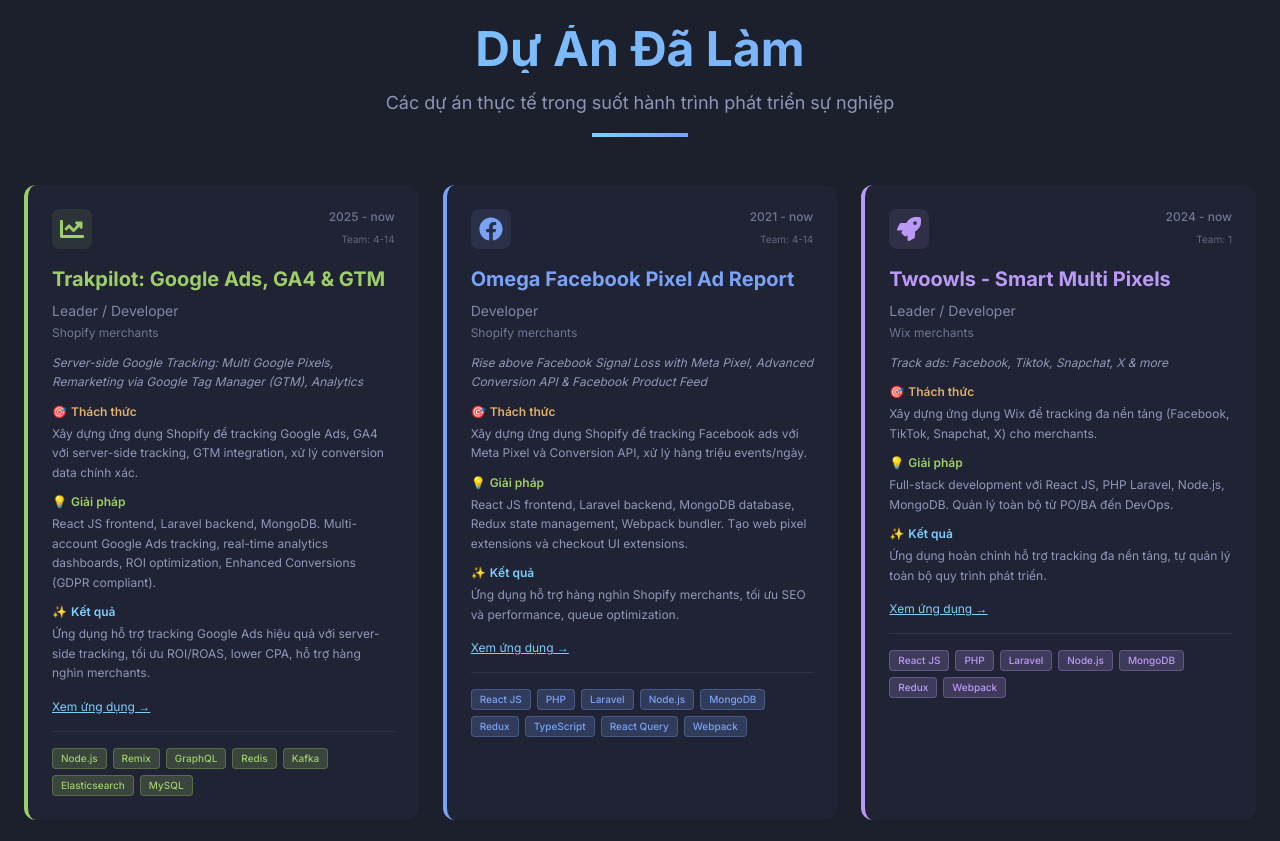
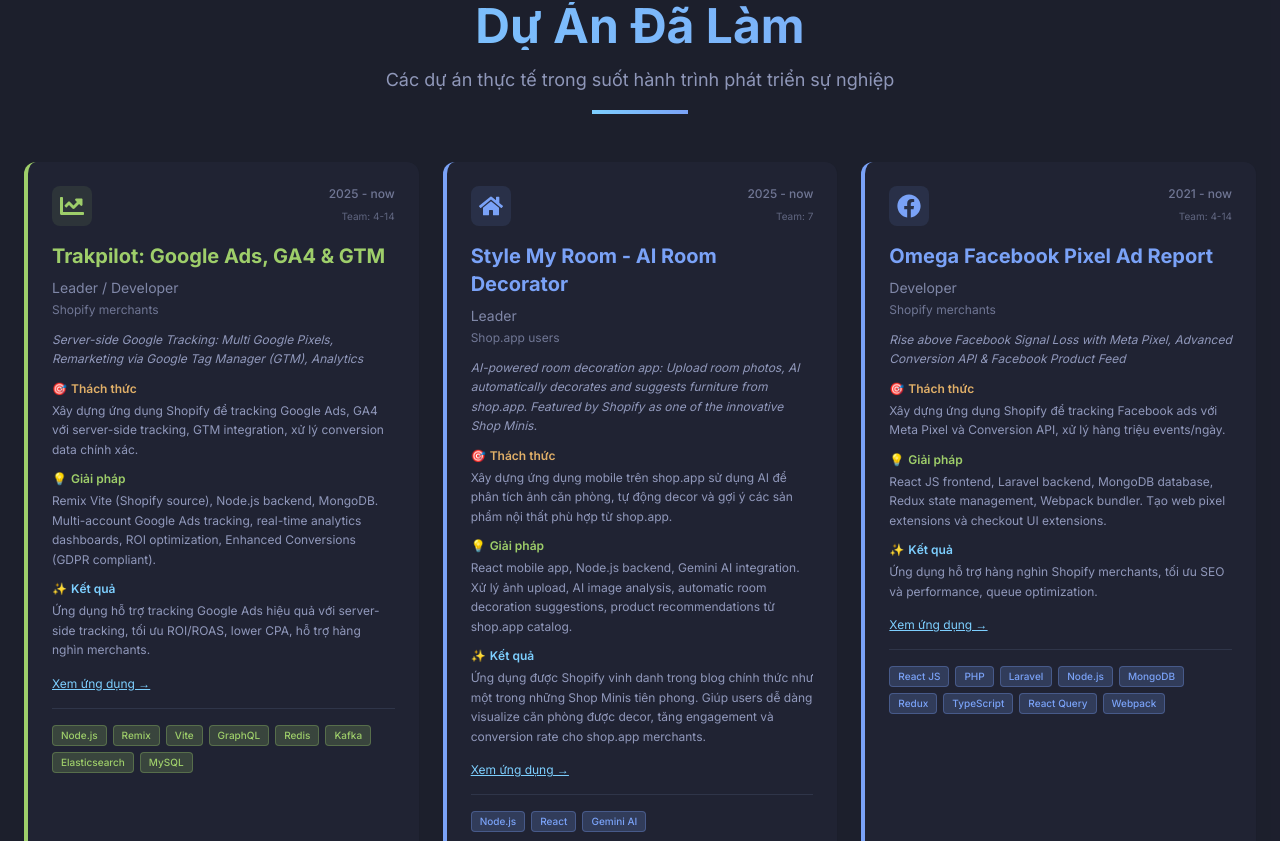
Before and after one commit to gianduong/gianduong, a React (Vite) app: page / in a window 1280 px wide. Shown: the part 4079-4920 px from the top of the page. Built offline with nearby package versions, Linux system fonts and the light colour scheme.

Commit message:
[dev] update app vs certificate

```diff
--- a/src/components/Certificates.jsx
+++ b/src/components/Certificates.jsx
@@ -64,7 +64,7 @@ const Certificates = () => {
       icon: FaCertificate,
       color: "purple",
       description:
-        "Khóa học về NGINX từ cơ bản đến nâng cao, xây dựng high-performance servers. Thời lượng: 4 giờ.",
+        "Khóa học về NGINX từ cơ bản đến nâng cao, xây dựng high-performance servers.",
       link: "https://drive.google.com/file/d/1Sv2kCYRpXQQL1j8hcPJu2SXU9KHFZDQ0/view?usp=drive_link",
     },
     {
--- a/src/components/Projects.jsx
+++ b/src/components/Projects.jsx
@@ -9,6 +9,7 @@ import {
   FaChartLine,
   FaTwitter,
   FaPinterest,
+  FaHome,
 } from "react-icons/fa";
 
 const Projects = () => {
@@ -22,12 +23,13 @@ const Projects = () => {
       challenge:
         "Xây dựng ứng dụng Shopify để tracking Google Ads, GA4 với server-side tracking, GTM integration, xử lý conversion data chính xác.",
       solution:
-        "React JS frontend, Laravel backend, MongoDB. Multi-account Google Ads tracking, real-time analytics dashboards, ROI optimization, Enhanced Conversions (GDPR compliant).",
+        "Remix Vite (Shopify source), Node.js backend, MongoDB. Multi-account Google Ads tracking, real-time analytics dashboards, ROI optimization, Enhanced Conversions (GDPR compliant).",
       result:
         "Ứng dụng hỗ trợ tracking Google Ads hiệu quả với server-side tracking, tối ưu ROI/ROAS, lower CPA, hỗ trợ hàng nghìn merchants.",
       tech: [
         "Node.js",
         "Remix",
+        "Vite",
         "GraphQL",
         "Redis",
         "Kafka",
@@ -39,6 +41,25 @@ const Projects = () => {
       year: "2025 - now",
       link: "https://apps.shopify.com/trakpilot-google-ads-tracking",
       teamSize: "4-14",
+    },
+    {
+      title: "Style My Room - AI Room Decorator",
+      role: "Leader",
+      customer: "Shop.app users",
+      description:
+        "AI-powered room decoration app: Upload room photos, AI automatically decorates and suggests furniture from shop.app. Featured by Shopify as one of the innovative Shop Minis.",
+      challenge:
+        "Xây dựng ứng dụng mobile trên shop.app sử dụng AI để phân tích ảnh căn phòng, tự động decor và gợi ý các sản phẩm nội thất phù hợp từ shop.app.",
+      solution:
+        "React mobile app, Node.js backend, Gemini AI integration. Xử lý ảnh upload, AI image analysis, automatic room decoration suggestions, product recommendations từ shop.app catalog.",
+      result:
+        "Ứng dụng được Shopify vinh danh trong blog chính thức như một trong những Shop Minis tiên phong. Giúp users dễ dàng visualize căn phòng được decor, tăng engagement và conversion rate cho shop.app merchants.",
+      tech: ["Node.js", "React", "Gemini AI"],
+      color: "blue",
+      icon: <FaHome className="text-2xl" />,
+      year: "2025 - now",
+      link: "https://shop.app/mini/style-my-room-he5w",
+      teamSize: "7",
     },
     {
       title: "Omega Facebook Pixel Ad Report",
```
